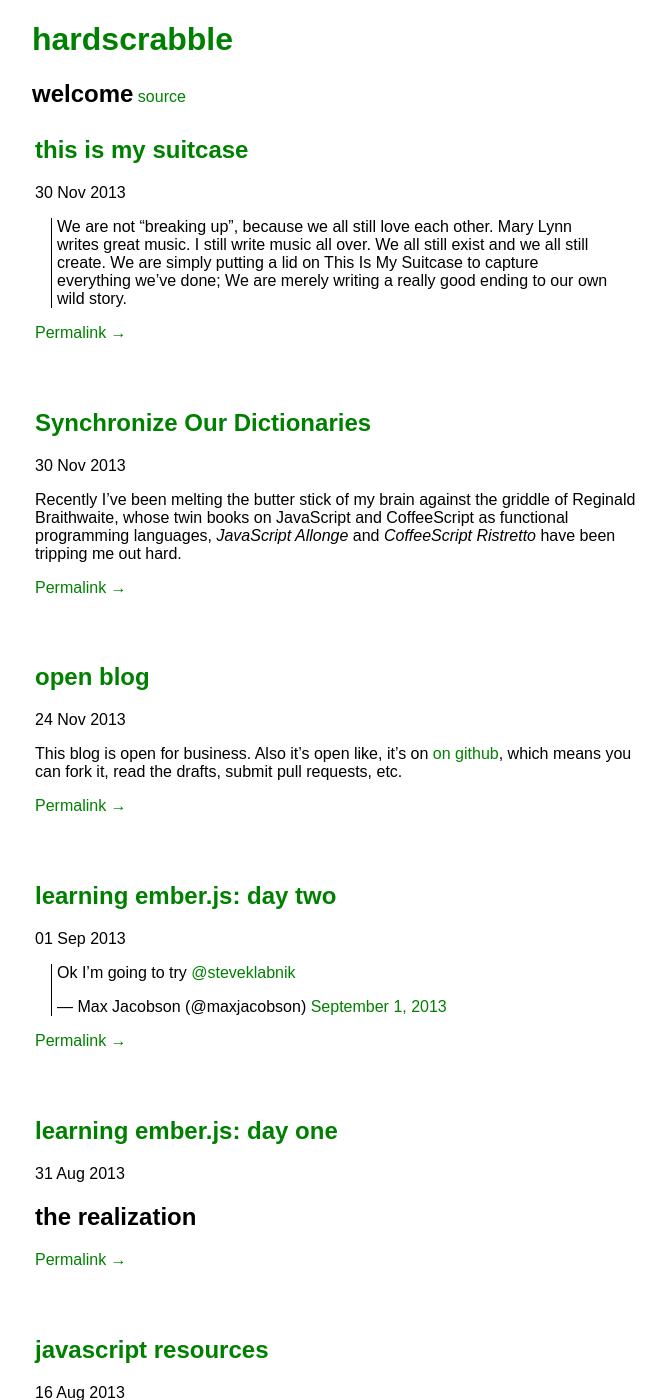
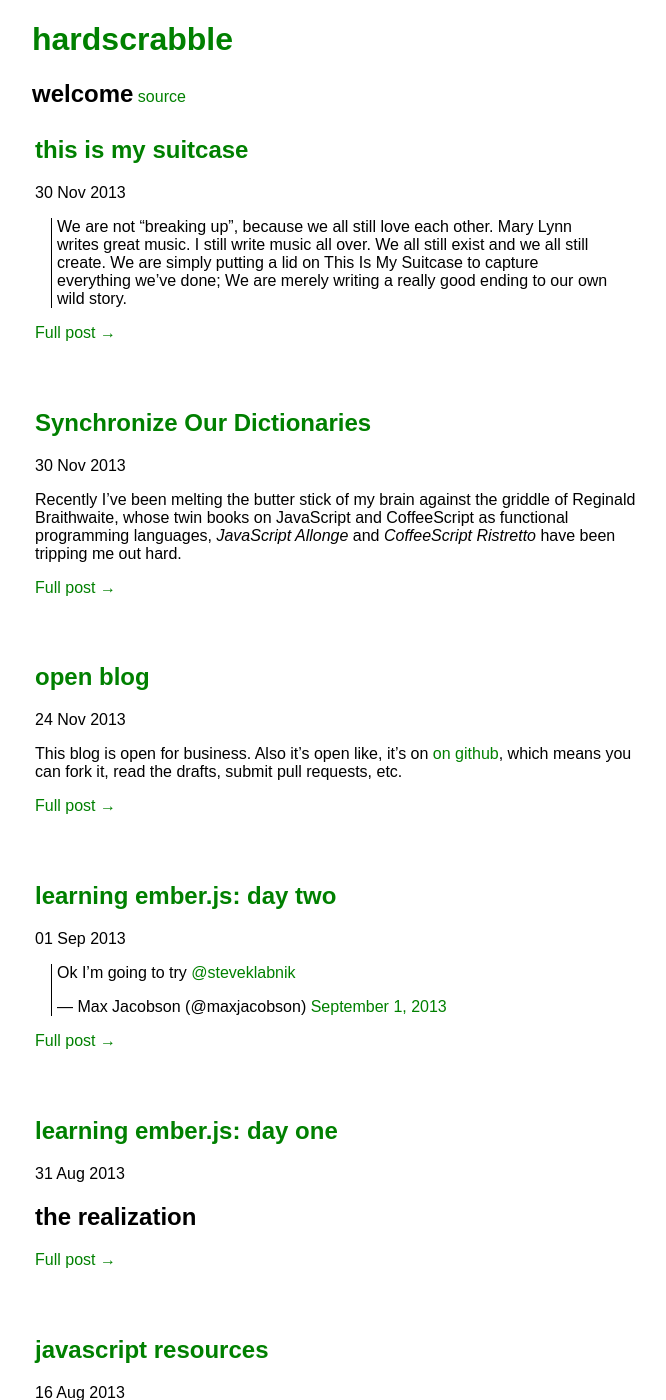
Before and after one commit to hardscrabble/hardscrabble.github.io, a Jekyll site: the page built from index.html, in a window 1280 px wide and 1400 px high. Shown: the whole window, without its empty margins (298-964 px from the left). Built offline with Jekyll 4.4.1, drawn with Linux system fonts in a browser that asks for light colours; comment, search, counter and statistics services are not loaded; some of the changed text lies outside the part shown.

Commit message:
reword permalink on homepage

```diff
--- a/index.html
+++ b/index.html
@@ -8,6 +8,6 @@ title: welcome
     <h2><a href="{{ post.url }}">{{ post.title }}</a></h2>
     <p class="date">{{ post.date | date_to_string }}</p>
     {{ post.excerpt }}
-    <p><a href="{{ post.url }}">Permalink &rarr;</a></p>
+    <p><a href="{{ post.url }}">Full post &rarr;</a></p>
   </div>
 {% endfor %}
```
